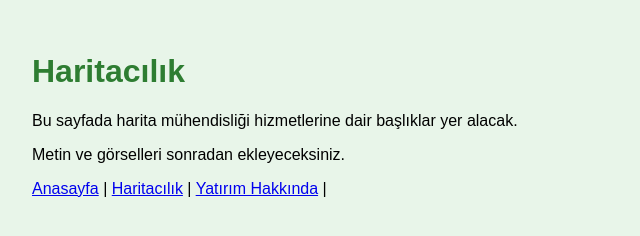
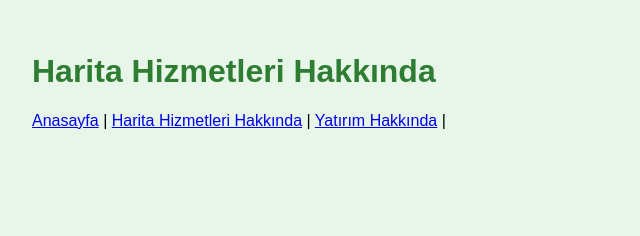
Before and after one commit to xsalinger/tarikharita, a plain HTML site: page haritacilik.html in a window 1280 px wide. Shown: the whole page, without its empty margins (0-640 px from the left). Drawn offline with Linux system fonts and the light colour scheme.

Commit message:
Update haritacilik.html

```diff
--- a/haritacilik.html
+++ b/haritacilik.html
@@ -10,10 +10,8 @@
     </style>
 </head>
 <body>
-    <h1>Haritacılık</h1>
-    <p>Bu sayfada harita mühendisliği hizmetlerine dair başlıklar yer alacak.</p>
-    <p>Metin ve görselleri sonradan ekleyeceksiniz.</p>
+    <h1>Harita Hizmetleri Hakkında</h1>
 </body>
 </html>
-  </style></head><body><nav><a href="index.html">Anasayfa</a> | <a href="haritacilik.html">Haritacılık</a> | <a href="yatirim.html">Yatırım Hakkında</a> |
+  </style></head><body><nav><a href="index.html">Anasayfa</a> | <a href="Harita Hizmetleri Hakkında.html">Harita Hizmetleri Hakkında</a> | <a href="yatirim.html">Yatırım Hakkında</a> |
 </html>
```
